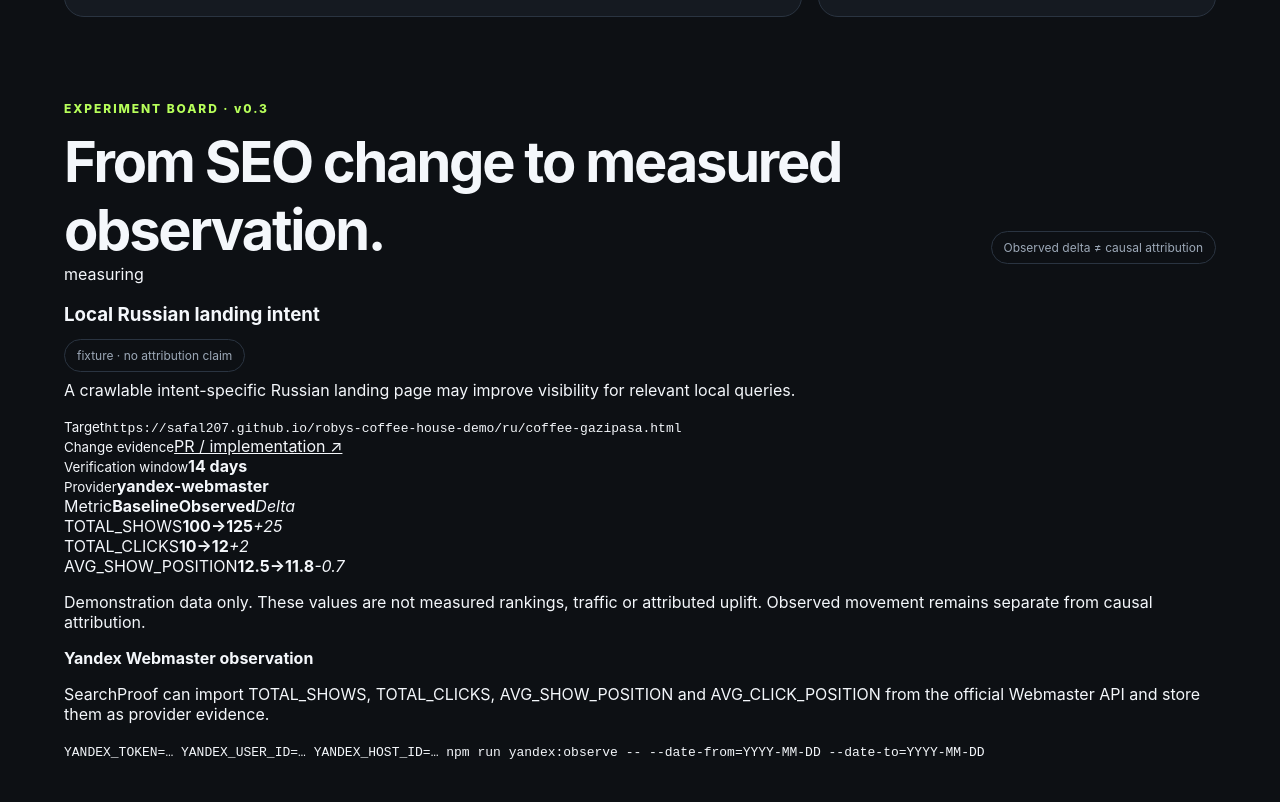
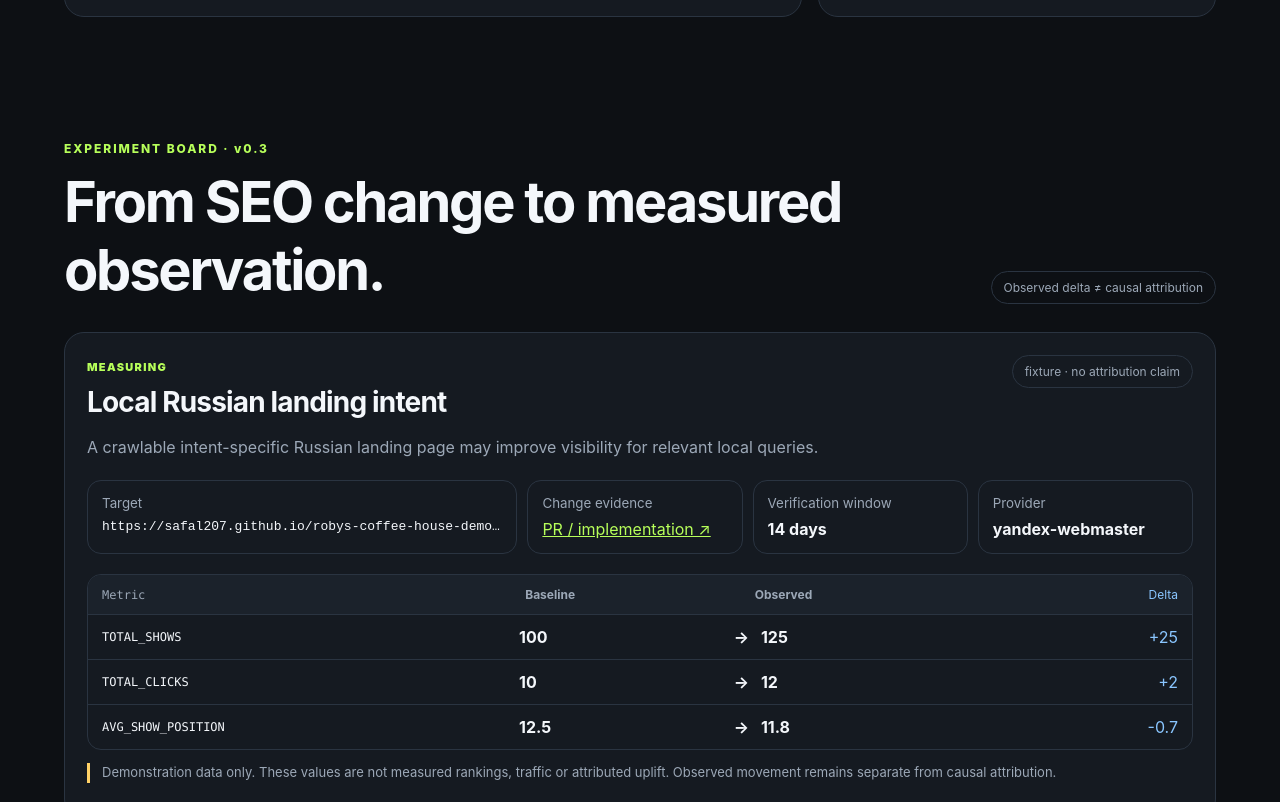
Before and after one commit to safal207/SearchProof-SEO-Evidence, a website: page public/index.html in a window 1280 px wide. Shown: the part 2356-3158 px from the top of the page. Drawn offline with Linux system fonts and the light colour scheme.

Commit message:
fix: load experiment board styles

```diff
--- a/public/index.html
+++ b/public/index.html
@@ -7,6 +7,7 @@
   <meta name="robots" content="index,follow">
   <title>SearchProof — SEO Evidence</title>
   <link rel="stylesheet" href="styles.css">
+  <link rel="stylesheet" href="experiment.css">
 </head>
 <body>
   <header class="site-header">
```
